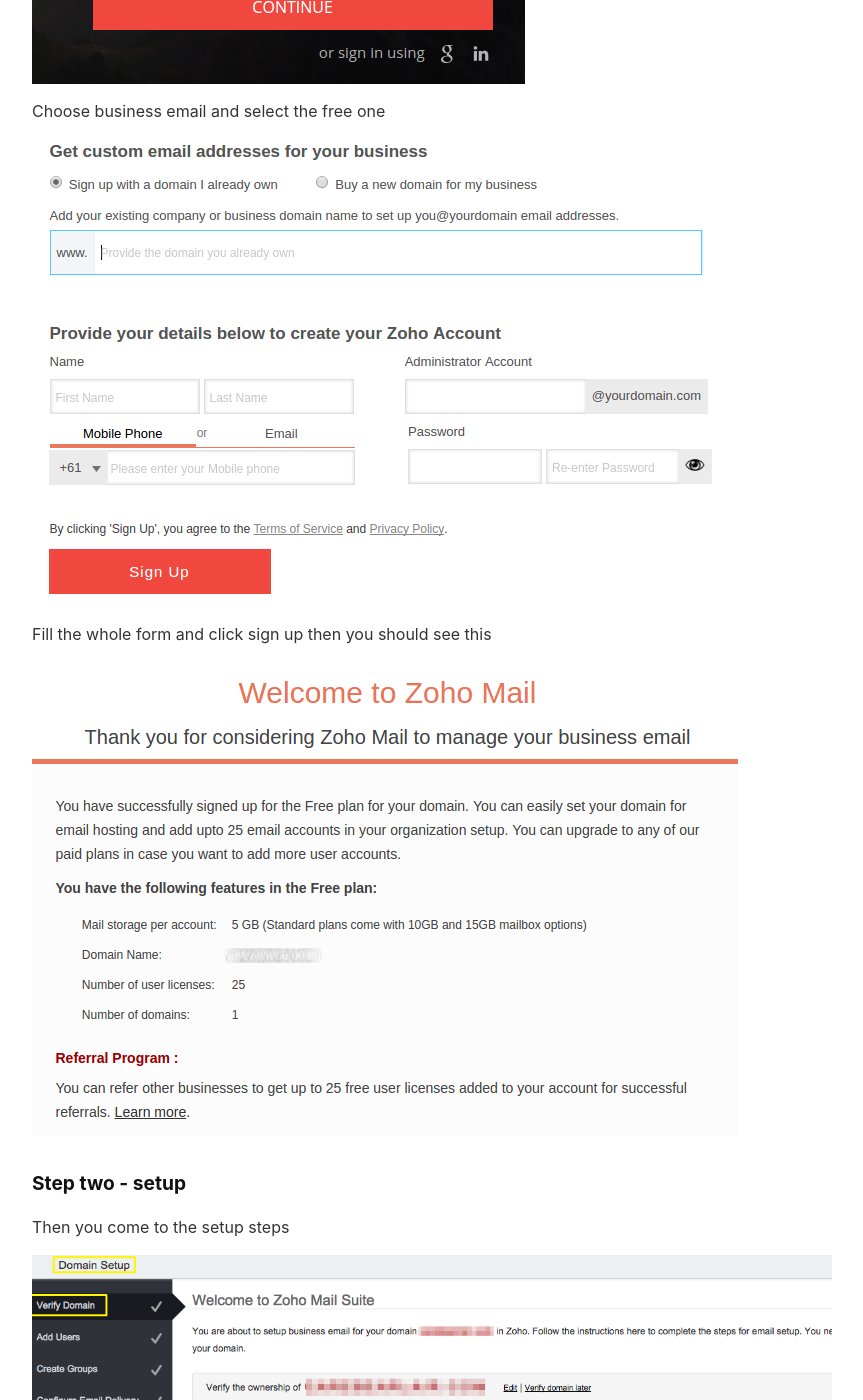
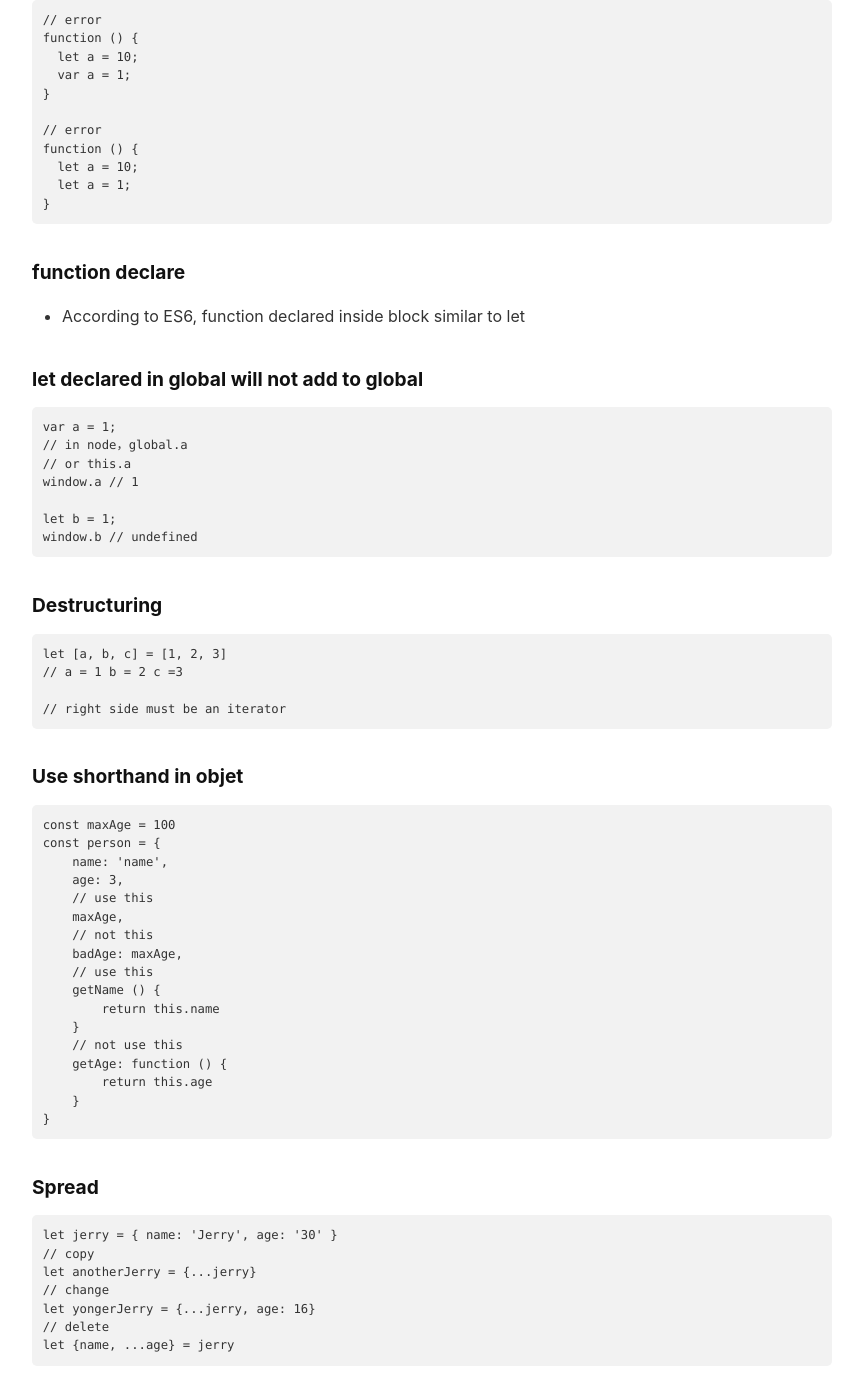
Before and after one commit to jerry153fish/jerry153fish.github.io, a Jekyll site: the page built from _posts/2016-10-11-es6-variable.md, in a window 1280 px wide and 1400 px high, scrolled down 905 px. Shown: the whole window, without its empty margins (88-951 px from the left). Built offline with Jekyll 4.4.1, drawn with Linux system fonts in a browser that asks for light colours; nearby versions of some CDN libraries; comment, search, counter and statistics services are not loaded; some of the changed text lies outside the part shown.

Commit message:
Oct 2016

````diff
--- a/_posts/2016-10-11-es6-variable.md
+++ b/_posts/2016-10-11-es6-variable.md
@@ -1,88 +1,113 @@
 ---
 layout: post
 title: ES6 Variable - ES6 Study
-key:   20161010
+key:   20161011
 categories: website
 tags: es6 variable study note
 comment: true
 ---
-### Preparation
 
-- Must have a domain name first
+### block level variable
 
-### Zoho features
+```
+{
+  let a = 10;
+  var b = 1;
+}
 
-- 10 free accounts per domain ( possible get more )
+a // ReferenceError: a is not defined.
+b // 1
+```
 
-- 5G for each accounts
+### No variable lift up
 
-- CRM, Project, Docs and other -- Free version of Google business
+```
+console.log(foo); // 输出undefined
+console.log(bar); // 报错ReferenceError
 
+var foo = 2;
+let bar = 2;
+```
 
-### Step one - register
+### variable blind in block temporal dead zone，aka TDZ
 
-Go to <a href="https://www.zoho.com/mail/" target="_blank">Zoho mail</a>
+```
+var tmp = 123;
 
-![zoho register](/assets/img/website/zoho-1.png)
+if (true) {
+  tmp = 'abc'; // ReferenceError
+  let tmp;
+}
+```
 
-Choose business email and select the free one
+### no repeative declaire
 
-![zoho register 2](/assets/img/website/zoho-2.png)
+```
+// error
+function () {
+  let a = 10;
+  var a = 1;
+}
 
-Fill the whole form and click sign up then you should see this
+// error
+function () {
+  let a = 10;
+  let a = 1;
+}
+```
+### function declare
 
-![register successfully](/assets/img/website/zoho-3.png)
+- According to ES6, function declared inside block similar to let
 
+### let declared in global will not add to global
+```
+var a = 1;
+// in node，global.a
+// or this.a
+window.a // 1
 
-### Step two - setup
+let b = 1;
+window.b // undefined
+```
 
-Then you come to the setup steps
+### Destructuring
+```
+let [a, b, c] = [1, 2, 3]
+// a = 1 b = 2 c =3
 
-![zoho setup process](/assets/img/website/zoho-4-1.png)
+// right side must be an iterator
+```
 
-- Verify domain -- modify DNS record to prove you have the ownship of certain domain
+### Use shorthand in objet
 
-Open a new browser tab to your Domain DNS manage page of the registrar (eg godaddy),
+```
+const maxAge = 100
+const person = {
+    name: 'name',
+    age: 3,
+    // use this
+    maxAge,
+    // not this
+    badAge: maxAge,
+    // use this
+    getName () {
+        return this.name
+    }
+    // not use this
+    getAge: function () {
+        return this.age
+    }
+}
+```
 
-![DNS manage](/assets/img/website/godaddy-manage-two.png)
+### Spread
 
-You can choose CNAME or TXT method
-
-Copy the record
-
-![DNS manage](/assets/img/website/zoho-4.png)
-
-Add new CNAME record in the DNS zone
-
-![DNS manage](/assets/img/website/zoho-5.png)
-
-*Wait for sometime ( an hour ) to click CNAME lookup button on center buttom*
-
-![DNS manage](/assets/img/website/zoho-6-domain-verify.png)
-
-After the domain is verfied. You can choose add users or groups according to youself, or you can add them later.
-
-- add or edit mx record in DNS Zone
-
-Now you need to tell you domain that zoho is hosting your email services.
-
-Exactly same step as add CNAME record in the DNS zone. *If there were already mx records in the DNS, just edit them*.
-
-Copy record
-
-![DNS manage](/assets/img/website/zoho-7-mail-mx.png)
-
-Add or edit
-
-![DNS manage](/assets/img/website/godaddy-manage-mx.png)
-
-Again, you need to wait for a while unitll the changes take effect.
-
-![DNS manage](/assets/img/website/zoho-7-mail-mx-check.png)
-
-You can set or skip the following steps in terms of you needs.
-
-
-### Finally
-
-Done! You can can enter your business email now. You can test it by sending mails to your other accounts.
+```
+let jerry = { name: 'Jerry', age: '30' }
+// copy
+let anotherJerry = {...jerry}
+// change
+let yongerJerry = {...jerry, age: 16}
+// delete
+let {name, ...age} = jerry
+```
````
Also changed, not shown: _posts/2016-10-15-understand-virtual-dom.md (added, +65 -0 lines), _posts/2016-03-14-linux-program.md (line endings or trailing spaces), assets/img/domheavy.png (added).
